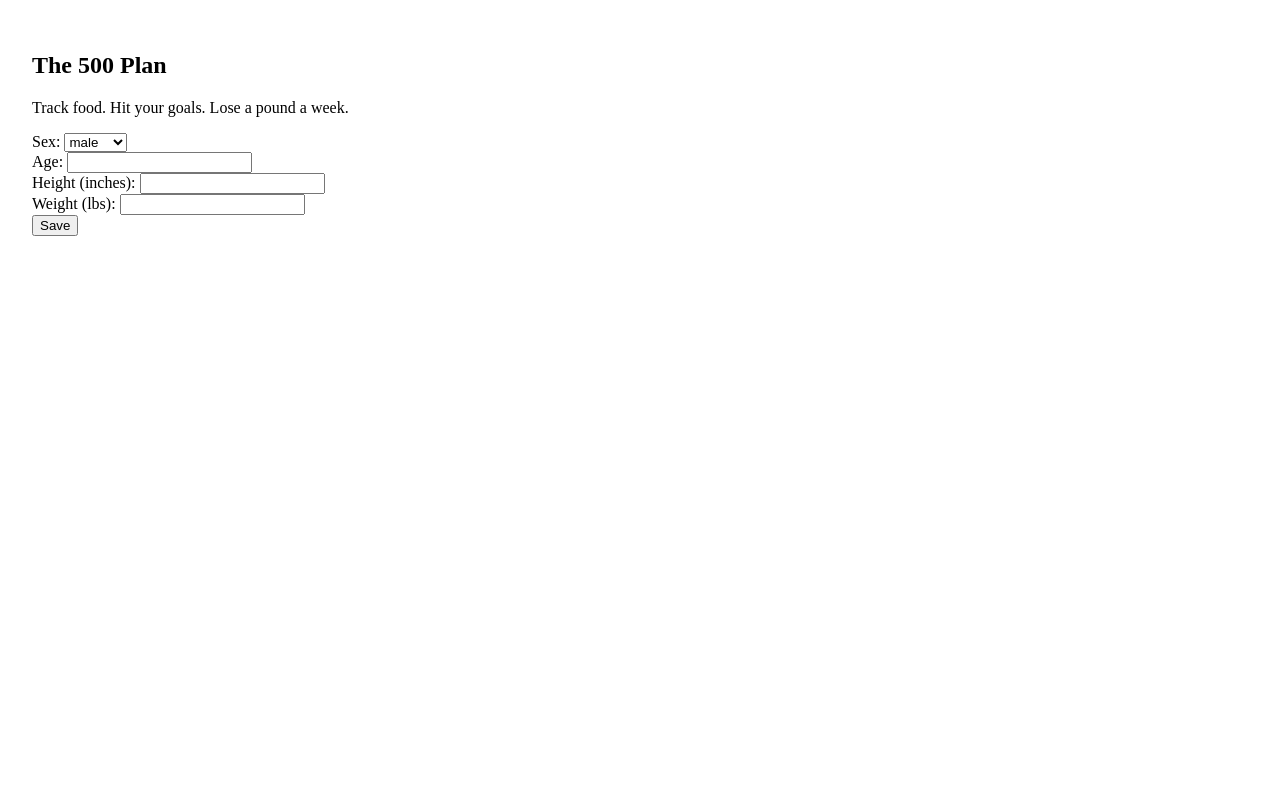
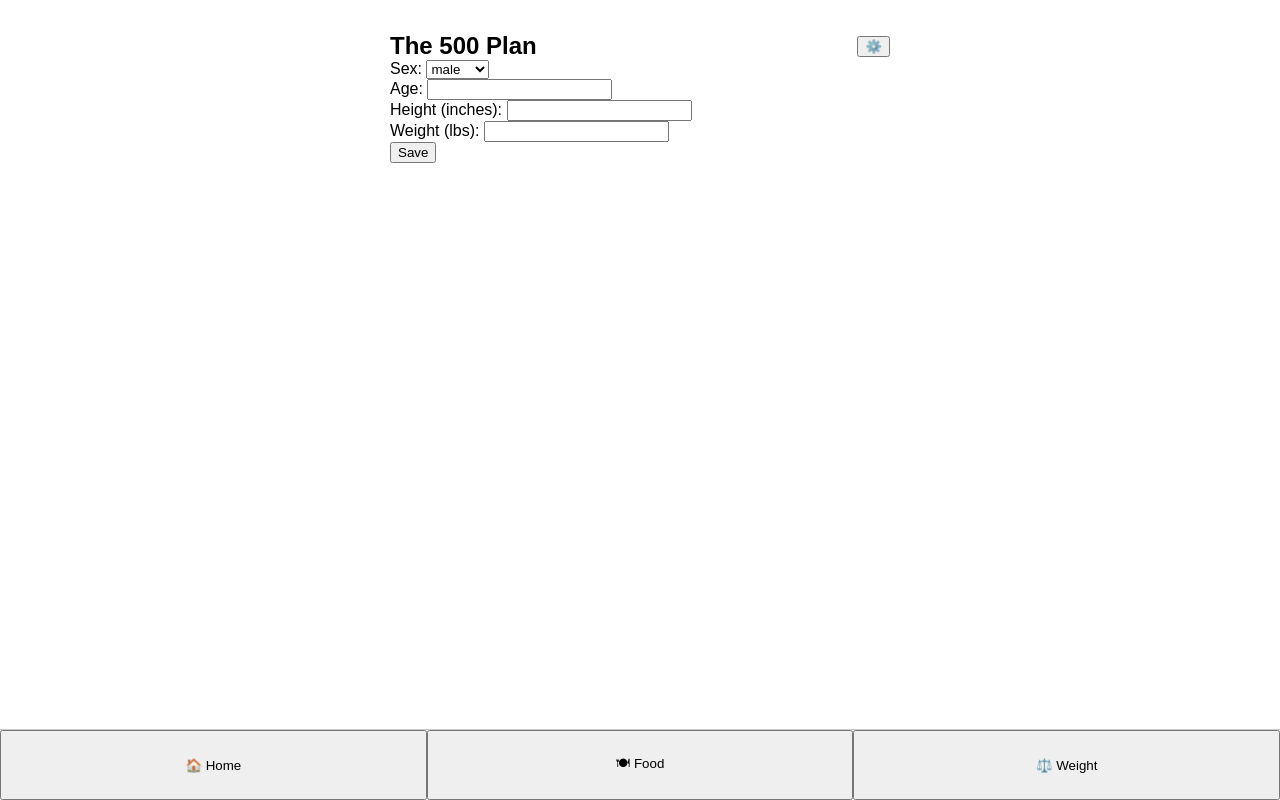
Before and after one commit to j219d/The-500-Plan, a React (Create React App) app: page / in a window 1280 px wide. Built offline with nearby package versions, Linux system fonts and the light colour scheme.

Commit message:
Update App.js

```diff
--- a/src/App.js
+++ b/src/App.js
@@ -1,4 +1,8 @@
 import React, { useState, useEffect } from "react";
+import { Line } from "react-chartjs-2";
+import { Chart as ChartJS, LineElement, PointElement, LinearScale, CategoryScale, Tooltip, Legend } from "chart.js";
+
+ChartJS.register(LineElement, PointElement, LinearScale, CategoryScale, Tooltip, Legend);
 
 export const presetFoods = [
   "Almond Milk (1/4 cup) - 23 kcal / 0.9g protein",
@@ -192,19 +196,42 @@ function App() {
     setTimeout(() => setJustAdded(false), 800);
   };
 
-  if (editing) {
-    return (
-      <div style={{ padding: 24 }}>
-        <h2>The 500 Plan</h2>
-        <p>Track food. Hit your goals. Lose a pound a week.</p>
-        <label>Sex: <select value={sex} onChange={e => setSex(e.target.value)}><option>male</option><option>female</option></select></label><br />
-        <label>Age: <input value={age} onChange={e => setAge(e.target.value)} /></label><br />
-        <label>Height (inches): <input value={height} onChange={e => setHeight(e.target.value)} /></label><br />
-        <label>Weight (lbs): <input value={weight} onChange={e => setWeight(e.target.value)} /></label><br />
-        <button onClick={() => setEditing(false)}>Save</button>
-      </div>
-    );
-  }
+  const recentWeights = weightLog.slice(-14);
+  const dates = recentWeights.map(entry => entry.date);
+  const weights = recentWeights.map(entry => entry.weight);
+  const average = weights.length ? (weights.reduce((a, b) => a + b, 0) / weights.length).toFixed(1) : null;
+
+  const chartData = {
+    labels: dates,
+    datasets: [
+      {
+        label: "Weight (lbs)",
+        data: weights,
+        borderColor: "#3e95cd",
+        backgroundColor: "rgba(62,149,205,0.2)",
+        fill: true,
+        tension: 0.3,
+        pointRadius: 4
+      },
+      {
+        label: "7-Day Avg",
+        data: weights.map(() => average),
+        borderColor: "#90ee90",
+        borderDash: [5, 5],
+        pointRadius: 0,
+        fill: false
+      }
+    ]
+  };
+
+  const chartOptions = {
+    responsive: true,
+    maintainAspectRatio: false,
+    plugins: {
+      legend: { display: true },
+      tooltip: { enabled: false }
+    }
+  };
 
   return (
     <div style={{ padding: 24, paddingBottom: 100, maxWidth: 500, margin: "auto", fontFamily: "sans-serif" }}>
@@ -213,66 +240,47 @@ function App() {
         <button onClick={() => setEditing(true)}>⚙️</button>
       </div>
 
-      {justAdded && <div style={{ color: "green", fontWeight: "bold" }}>✓ Food Added</div>}
-
-      {screen === "home" && (
+      {editing ? (
+        <>
+          <label>Sex: <select value={sex} onChange={e => setSex(e.target.value)}><option>male</option><option>female</option></select></label><br />
+          <label>Age: <input value={age} onChange={e => setAge(e.target.value)} /></label><br />
+          <label>Height (inches): <input value={height} onChange={e => setHeight(e.target.value)} /></label><br />
+          <label>Weight (lbs): <input value={weight} onChange={e => setWeight(e.target.value)} /></label><br />
+          <button onClick={() => setEditing(false)}>Save</button>
+        </>
+      ) : screen === "home" ? (
         <>
           <h3>Calories</h3>
           <progress max={calorieGoal} value={calsToday} style={{ width: "100%" }} />
           <p>{calsToday} / {calorieGoal} kcal</p>
-
           <h3>Protein</h3>
           <progress max={proteinGoal} value={proteinToday} style={{ width: "100%" }} />
           <p>{proteinToday} / {proteinGoal} g</p>
-
           <h4>Steps</h4>
           <input value={steps} onChange={e => setSteps(+e.target.value)} placeholder="Steps today" />
           <p>+{caloriesFromSteps} cal from steps</p>
         </>
-      )}
-
-      {screen === "food" && (
+      ) : screen === "food" ? (
         <>
           <h3>Food Search</h3>
           <input placeholder="Search food..." value={search} onChange={e => setSearch(e.target.value)} />
-          {foodList.length > 0 && (
-            <ul style={{ background: '#f2f2f2', padding: 8, borderRadius: 4, listStyle: 'none' }}>
-              {foodList.map((f, idx) => (
-                <li key={idx} onClick={() => handlePresetSelect(f)} style={{ padding: 4, cursor: 'pointer' }}>
-                  {f}
-                </li>
-              ))}
-            </ul>
-          )}
-
-          <h4>Or Enter Manually</h4>
-          <input placeholder="Food name" value={customName} onChange={e => setCustomName(e.target.value)} />
-          <input placeholder="Calories" type="number" value={customCal} onChange={e => setCustomCal(e.target.value)} />
-          <input placeholder="Protein" type="number" value={customProt} onChange={e => setCustomProt(e.target.value)} />
+          <ul>{foodList.map((f, i) => <li key={i} onClick={() => handlePresetSelect(f)}>{f}</li>)}</ul>
+          <h4>Custom</h4>
+          <input value={customName} onChange={e => setCustomName(e.target.value)} placeholder="Food name" />
+          <input value={customCal} onChange={e => setCustomCal(e.target.value)} placeholder="Calories" />
+          <input value={customProt} onChange={e => setCustomProt(e.target.value)} placeholder="Protein" />
           <button onClick={addCustomFood}>Add Food</button>
-
-          <h4>Logged Foods Today</h4>
-          <ul>
-            {foodLog.map((item, idx) => (
-              <li key={idx}>
-                {item.name} — {item.cal} kcal / {item.prot}g protein
-                <button onClick={() => removeFood(idx)} style={{ marginLeft: 8, color: "red" }}>✖</button>
-              </li>
-            ))}
-          </ul>
+          <ul>{foodLog.map((f, i) => <li key={i}>{f.name}: {f.cal} cal / {f.prot}g <button onClick={() => removeFood(i)}>✖</button></li>)}</ul>
         </>
-      )}
-
-      {screen === "weight" && (
+      ) : (
         <>
-          <h3>Track Weight</h3>
-          <input placeholder="Today's weight" value={newWeight} onChange={e => setNewWeight(e.target.value)} />
+          <h3>Weight Log</h3>
+          <input value={newWeight} onChange={e => setNewWeight(e.target.value)} placeholder="Weight today" />
           <button onClick={addWeight}>Log</button>
-          <ul>
-            {weightLog.map((w, i) => (
-              <li key={i}>{w.date}: {w.weight} lb</li>
-            ))}
-          </ul>
+          {weightLog.length > 0 ? (
+            <div style={{ height: 300 }}><Line data={chartData} options={chartOptions} /></div>
+          ) : <p>No entries yet. Log to see progress!</p>}
+          <ul>{weightLog.map((w, i) => <li key={i}>{w.date}: {w.weight} lbs</li>)}</ul>
         </>
       )}
 
@@ -281,9 +289,9 @@ function App() {
         display: "flex", justifyContent: "space-around",
         background: "#fff", borderTop: "1px solid #ccc", height: 70
       }}>
-        <button style={{ flex: 1, fontSize: 24, border: "none", background: "none" }} onClick={() => setScreen("home")}>🏠 Home</button>
-        <button style={{ flex: 1, fontSize: 24, border: "none", background: "none" }} onClick={() => setScreen("food")}>🍽 Food</button>
-        <button style={{ flex: 1, fontSize: 24, border: "none", background: "none" }} onClick={() => setScreen("weight")}>⚖️ Weight</button>
+        <button style={{ flex: 1 }} onClick={() => setScreen("home")}>🏠 Home</button>
+        <button style={{ flex: 1 }} onClick={() => setScreen("food")}>🍽 Food</button>
+        <button style={{ flex: 1 }} onClick={() => setScreen("weight")}>⚖️ Weight</button>
       </div>
     </div>
   );
```
